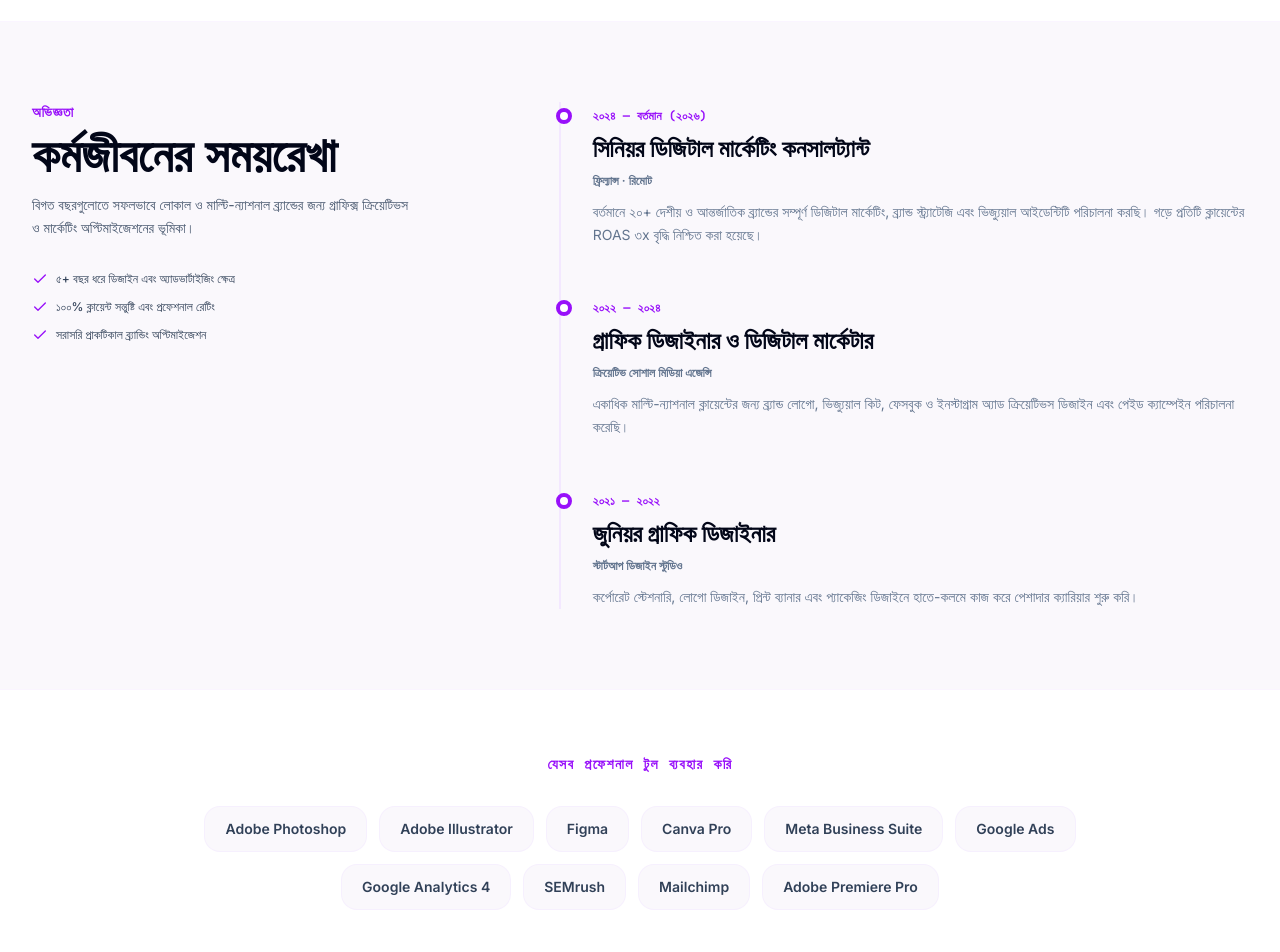
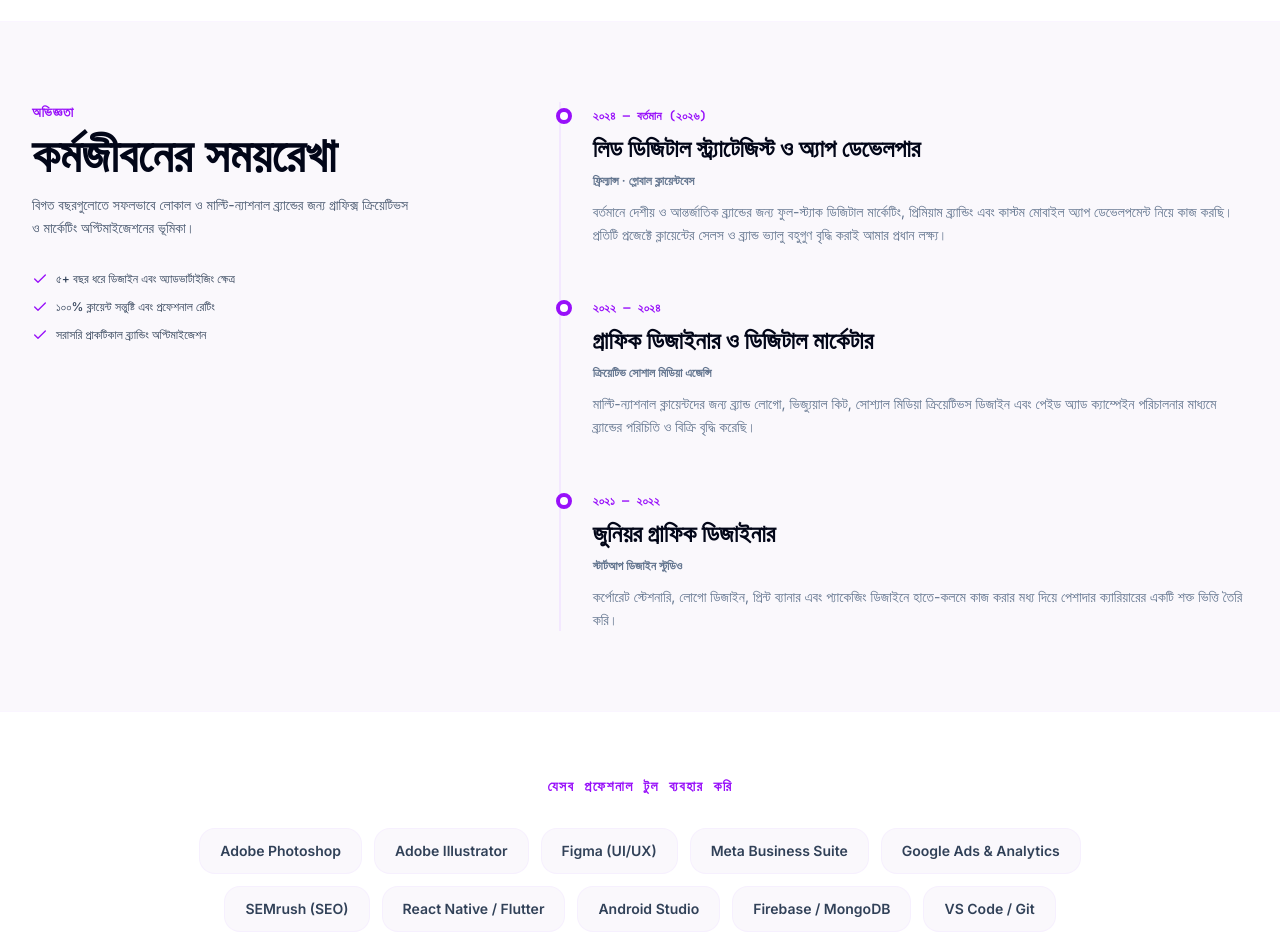
Before and after one commit to sazuakhaneicom-rgb/sazu_portfolio.web.app, a React (Vite) app: page / in a window 1280 px wide. Shown: the part 4480-5432 px from the top of the page. Built offline with nearby package versions, Linux system fonts and the light colour scheme; a web font is replaced by a local one.

Commit message:
Update Tools list to reflect 3 core pillars

```diff
--- a/src/data.ts
+++ b/src/data.ts
@@ -517,56 +517,56 @@ export const projectsEn: ProjectItem[] = [
 export const timelineBn: TimelineItem[] = [
   {
     period: "২০২৪ — বর্তমান (২০২৬)",
-    role: "সিনিয়র ডিজিটাল মার্কেটিং কনসালট্যান্ট",
-    org: "ফ্রিল্যান্স · রিমোট",
-    desc: "বর্তমানে ২০+ দেশীয় ও আন্তর্জাতিক ব্র্যান্ডের সম্পূর্ণ ডিজিটাল মার্কেটিং, ব্র্যান্ড স্ট্র্যাটেজি এবং ভিজ্যুয়াল আইডেন্টিটি পরিচালনা করছি। গড়ে প্রতিটি ক্লায়েন্টের ROAS ৩x বৃদ্ধি নিশ্চিত করা হয়েছে।"
+    role: "লিড ডিজিটাল স্ট্র্যাটেজিস্ট ও অ্যাপ ডেভেলপার",
+    org: "ফ্রিল্যান্স · গ্লোবাল ক্লায়েন্টবেস",
+    desc: "বর্তমানে দেশীয় ও আন্তর্জাতিক ব্র্যান্ডের জন্য ফুল-স্ট্যাক ডিজিটাল মার্কেটিং, প্রিমিয়াম ব্র্যান্ডিং এবং কাস্টম মোবাইল অ্যাপ ডেভেলপমেন্ট নিয়ে কাজ করছি। প্রতিটি প্রজেক্টে ক্লায়েন্টের সেলস ও ব্র্যান্ড ভ্যালু বহুগুণ বৃদ্ধি করাই আমার প্রধান লক্ষ্য।"
   },
   {
     period: "২০২২ — ২০২৪",
     role: "গ্রাফিক ডিজাইনার ও ডিজিটাল মার্কেটার",
     org: "ক্রিয়েটিভ সোশাল মিডিয়া এজেন্সি",
-    desc: "একাধিক মাল্টি-ন্যাশনাল ক্লায়েন্টের জন্য ব্র্যান্ড লোগো, ভিজ্যুয়াল কিট, ফেসবুক ও ইনস্টাগ্রাম অ্যাড ক্রিয়েটিভস ডিজাইন এবং পেইড ক্যাম্পেইন পরিচালনা করেছি।"
+    desc: "মাল্টি-ন্যাশনাল ক্লায়েন্টদের জন্য ব্র্যান্ড লোগো, ভিজ্যুয়াল কিট, সোশ্যাল মিডিয়া ক্রিয়েটিভস ডিজাইন এবং পেইড অ্যাড ক্যাম্পেইন পরিচালনার মাধ্যমে ব্র্যান্ডের পরিচিতি ও বিক্রি বৃদ্ধি করেছি।"
   },
   {
     period: "২০২১ — ২০২২",
     role: "জুনিয়র গ্রাফিক ডিজাইনার",
     org: "স্টার্টআপ ডিজাইন স্টুডিও",
-    desc: "কর্পোরেট স্টেশনারি, লোগো ডিজাইন, প্রিন্ট ব্যানার এবং প্যাকেজিং ডিজাইনে হাতে-কলমে কাজ করে পেশাদার ক্যারিয়ার শুরু করি।"
+    desc: "কর্পোরেট স্টেশনারি, লোগো ডিজাইন, প্রিন্ট ব্যানার এবং প্যাকেজিং ডিজাইনে হাতে-কলমে কাজ করার মধ্য দিয়ে পেশাদার ক্যারিয়ারের একটি শক্ত ভিত্তি তৈরি করি।"
   }
 ];
 
 export const timelineEn: TimelineItem[] = [
   {
     period: "2024 — Present (2026)",
-    role: "Senior Digital Marketing Consultant",
-    org: "Freelance & Remote — Bangladesh & International",
-    desc: "Currently managing full-cycle digital marketing, brand strategy, and visual identity for 20+ local and international brands. Consistently delivering an average 3x ROAS improvement per client project."
+    role: "Lead Digital Strategist & App Developer",
+    org: "Freelance — Global Client Base",
+    desc: "Currently leading full-stack digital marketing, premium branding, and custom mobile app development for local and international brands. My primary focus is scaling clients' sales, user acquisition, and overall brand value."
   },
   {
     period: "2022 — 2024",
     role: "Graphic Designer & Digital Marketer",
     org: "Creative Social Media Agency",
-    desc: "Designed brand logos, complete visual kits, Facebook and Instagram ad creatives, and independently managed paid campaign strategies for multiple multinational clients."
+    desc: "Designed comprehensive brand identities, visual kits, and social media creatives while independently managing high-converting paid ad campaigns for multinational clients."
   },
   {
     period: "2021 — 2022",
     role: "Junior Graphic Designer",
     org: "Startup Design Studio",
-    desc: "Built a strong design foundation through hands-on work in vector logos, corporate stationery, print banners, and packaging design — delivering real value from day one."
+    desc: "Built a solid professional foundation by focusing on vector logos, corporate stationery, print banners, and product packaging design—delivering real value from day one."
   }
 ];
 
 export const toolsList = [
   "Adobe Photoshop",
   "Adobe Illustrator",
-  "Figma",
-  "Canva Pro",
+  "Figma (UI/UX)",
   "Meta Business Suite",
-  "Google Ads",
-  "Google Analytics 4",
-  "SEMrush",
-  "Mailchimp",
-  "Adobe Premiere Pro"
+  "Google Ads & Analytics",
+  "SEMrush (SEO)",
+  "React Native / Flutter",
+  "Android Studio",
+  "Firebase / MongoDB",
+  "VS Code / Git"
 ];
 
 export const testimonialsBn: TestimonialItem[] = [
```
